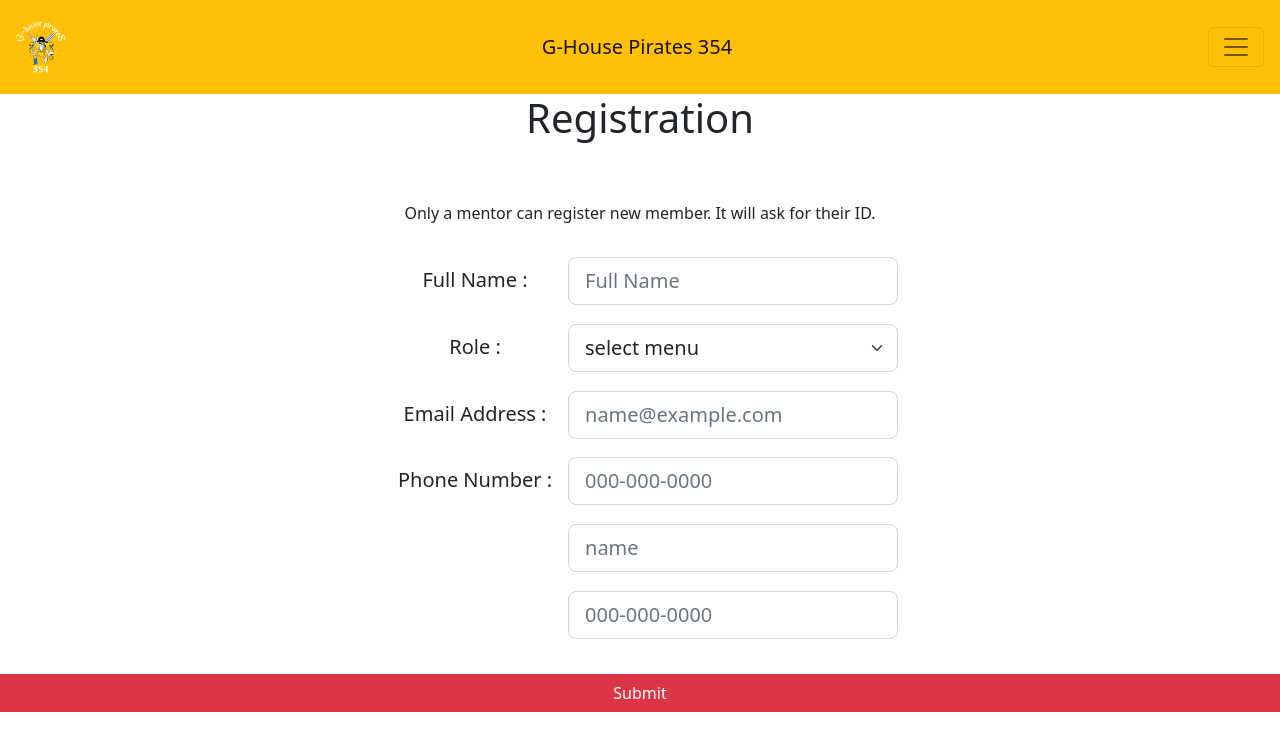
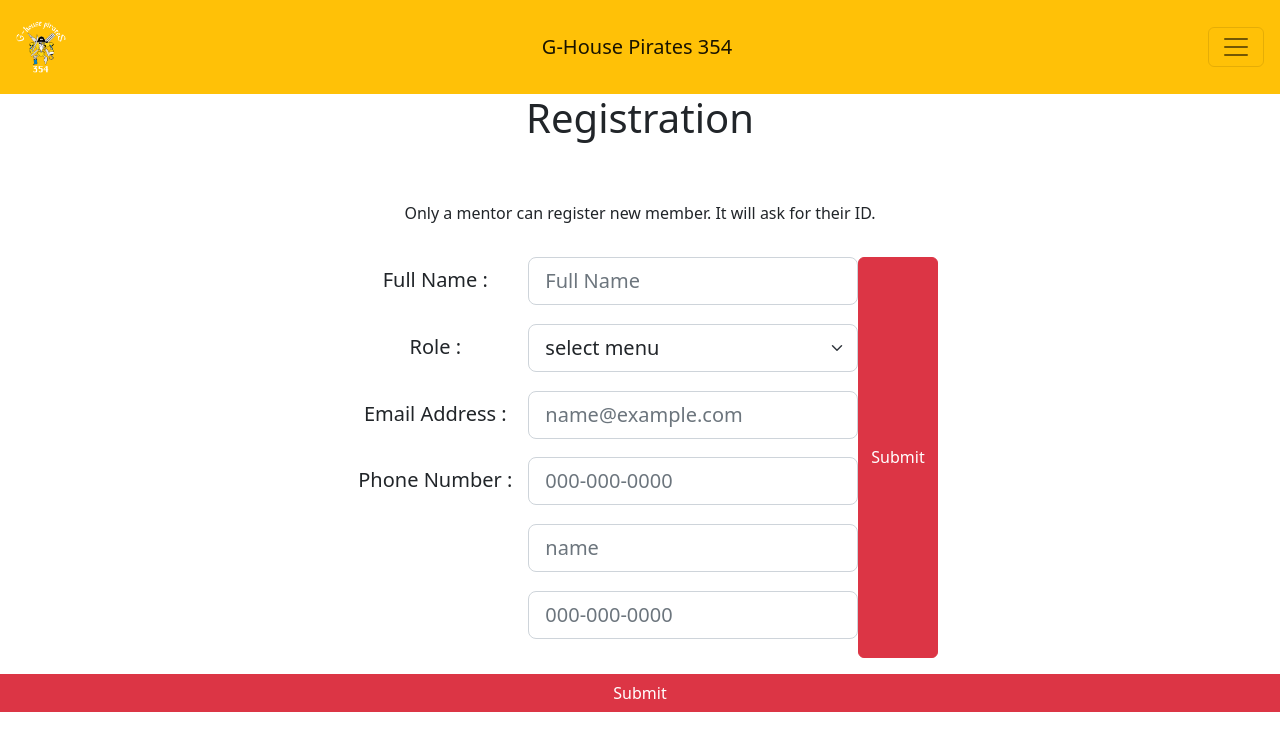
Before and after one commit to bhotw/354_attendance, a Flask app: page /register in a window 1280 px wide. Shown: the top 751 px of the page. Run offline with Flask 3, Linux system fonts and the light colour scheme.

Commit message:
register submit button

```diff
--- a/templates/register.html
+++ b/templates/register.html
@@ -42,7 +42,9 @@
             <input id="emergency_phone" class="form-control form-control-lg" type="text" placeholder="000-000-0000"  >
             <p class="bottom-three"> </p>
           </div>
+          <button type="button" class="btn btn-danger ">Submit</button>
         </div>
+
       <button type="button" class="btn btn-danger ">Submit</button>
     </div>
 
```
